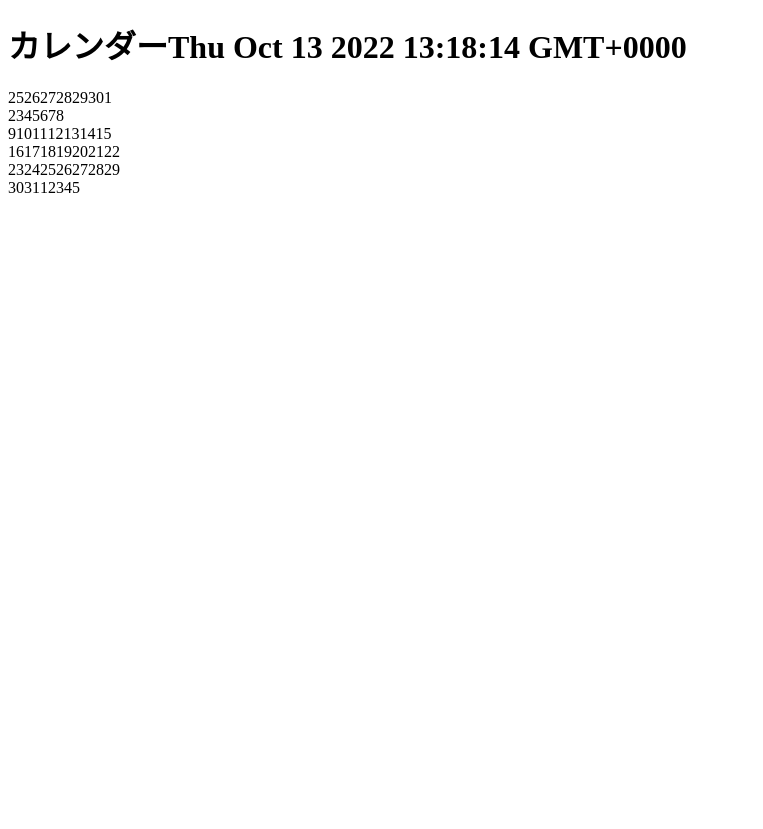
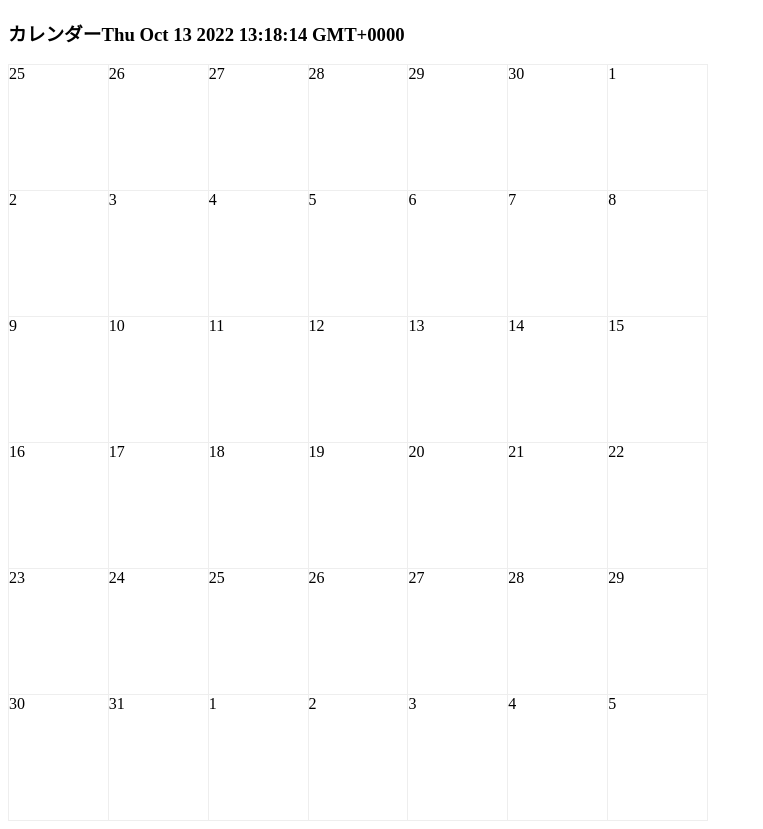
Before and after one commit to MO-5995/vue-calendar, a Vue app: page / in a window 1280 px wide. Shown: the whole page, without its empty margins (0-763 px from the left). Before the commit the page ends 800 px from the top, so only its background shows below. Built offline with nearby package versions, Linux system fonts and the light colour scheme.

Commit message:
change:css style

```diff
--- a/src/components/Calendar.vue
+++ b/src/components/Calendar.vue
@@ -1,8 +1,23 @@
 <template>
-  <h1>カレンダー{{ currentDate }}</h1>
-  <div v-for="(week, index) in calendars" :key="index" style="display: flex">
-    <div v-for="(day, index) in week" :key="index">
-      {{ day.date }}
+  <h3>カレンダー{{ currentDate }}</h3>
+  <div style="max-width: 700px; border-top: 1px solid #eeeeee">
+    <div
+      v-for="(week, index) in calendars"
+      :key="index"
+      style="display: flex; border-left: 1px solid #eeeeee"
+    >
+      <div
+        v-for="(day, index) in week"
+        :key="index"
+        style="
+          flex: 1;
+          min-height: 125px;
+          border-right: 1px solid #eeeeee;
+          border-bottom: 1px solid #eeeeee;
+        "
+      >
+        {{ day.date }}
+      </div>
     </div>
   </div>
 </template>
```
